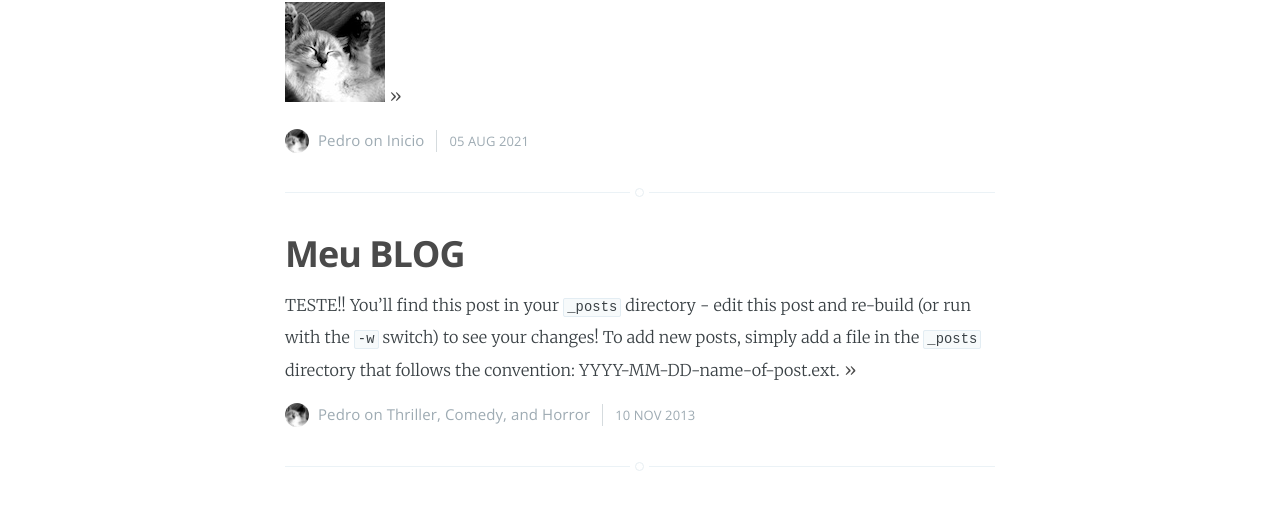
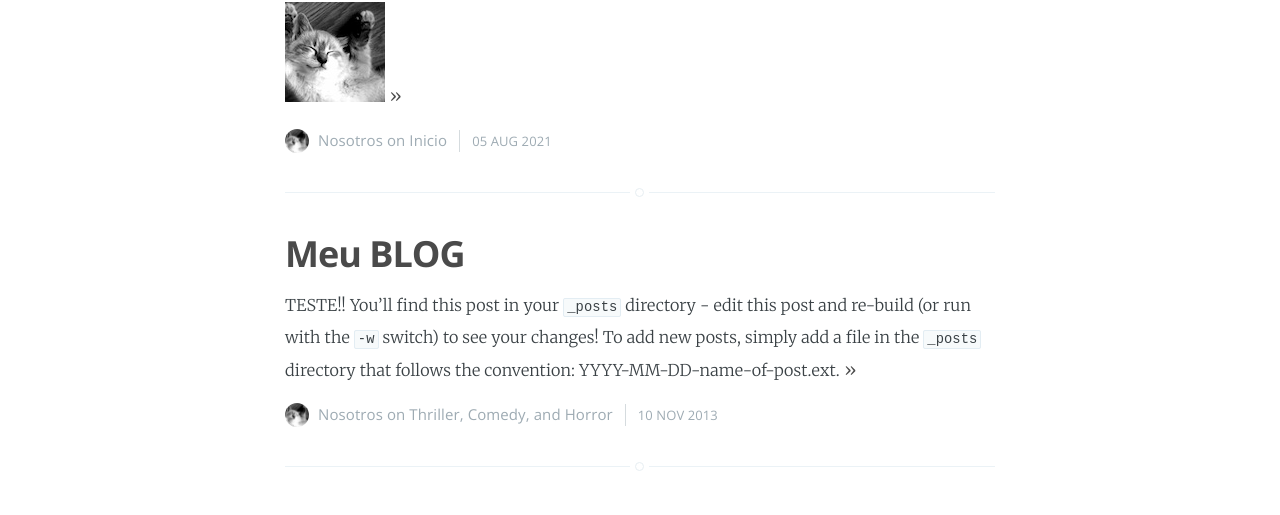
Before and after one commit to pehescamander/pehescamander.github.io, a Jekyll site: the page built from index.html, in a window 1280 px wide. Shown: the part 464-979 px from the top of the page. Built offline with Jekyll 4.4.1, drawn with Linux system fonts in a browser that asks for light colours; the list of posts is cut into pages by our own code.

Commit message:
Update _config.yml

```diff
--- a/_config.yml
+++ b/_config.yml
@@ -13,7 +13,7 @@ plugins: [jekyll-paginate]
 
 # Details for the RSS feed generator
 url: ""
-author: "Pedro"
+author: "Nosotros"
 
 # Disqus config
 disqus-shortname: ""
```
